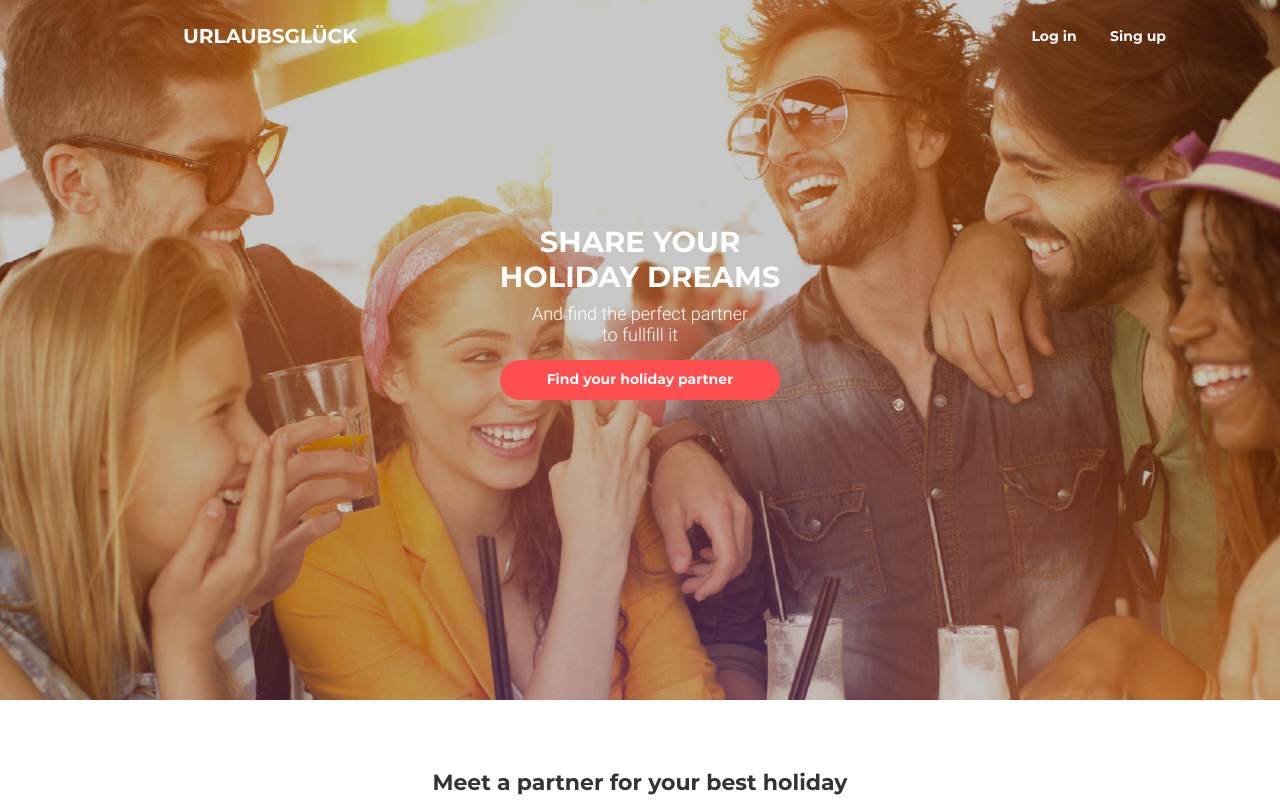
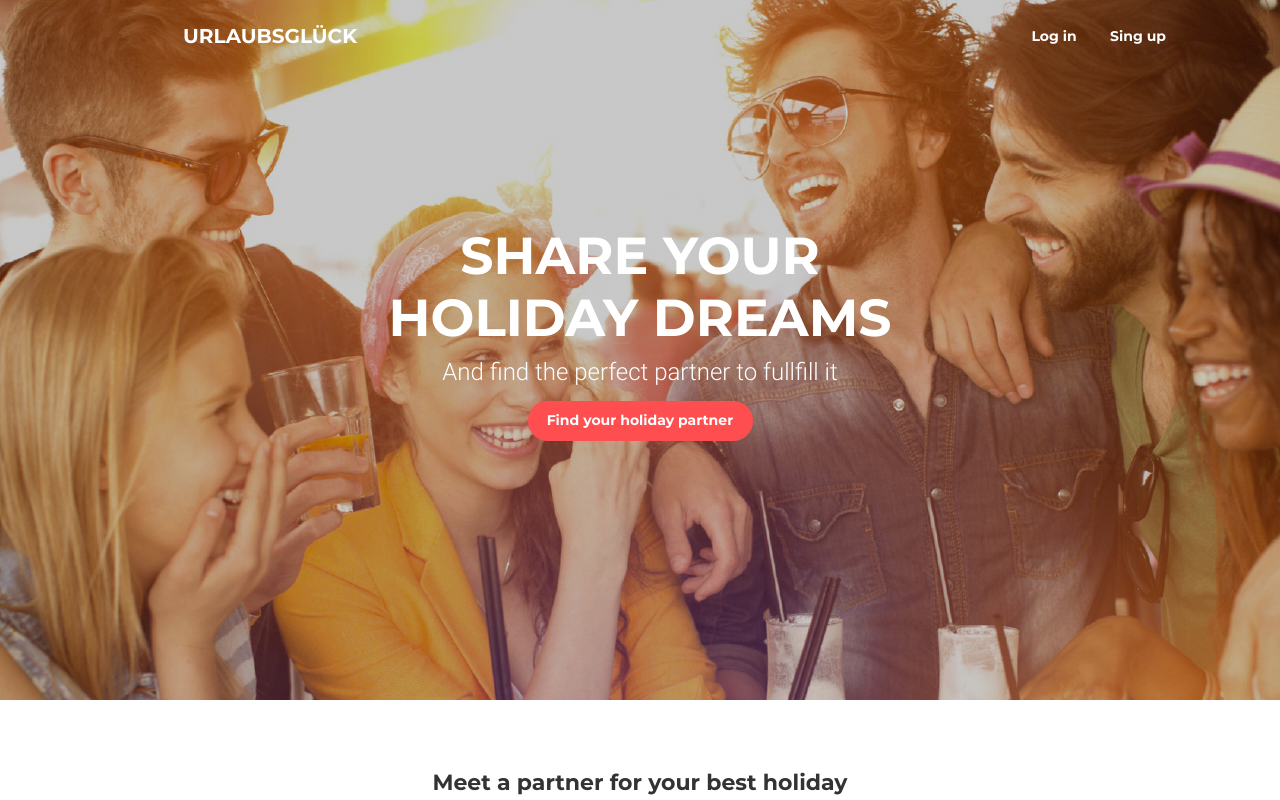
Before and after one commit to BipRaider/goit-fe-course, a plain HTML site: page module-09/index.htm in a window 1280 px wide. Shown: the top 800 px of the page. Drawn offline with nearby package versions, Linux system fonts and the light colour scheme.

Commit message:
fix 4 module 9

```diff
--- a/module-09/css/styles.css
+++ b/module-09/css/styles.css
@@ -417,6 +417,17 @@ a,input,button{
 .header{
     min-height: 700px;
 }
+.dream{
+    font-size: var(--fs52);
+    width: 530px;
+}
+.dream_span{
+    font-size: var(--fs24);
+    width: 400px;
+}
+.button_seek{
+    width: 225px;
+}
 .nav_joining {
     flex-direction: row;
     justify-content: flex-end;
```
